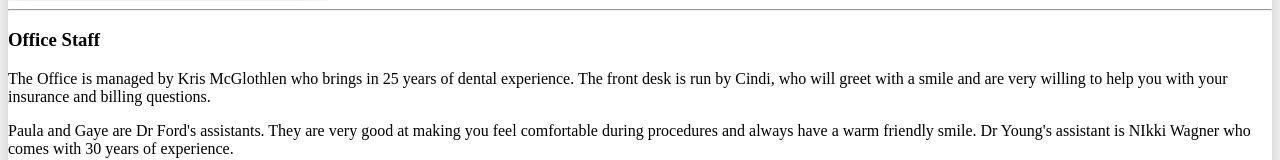
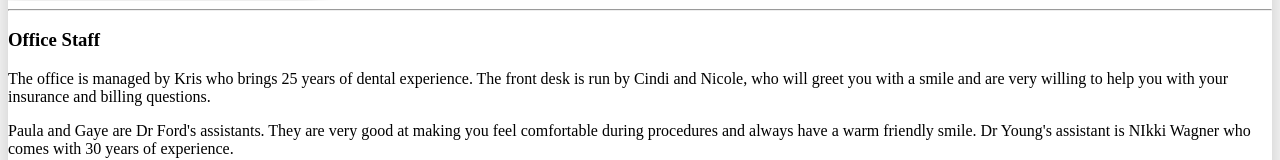
Before and after one commit to mrcrandell/vicksburgfamilydentistry-nuxt, a Nuxt app: page / in a window 1280 px wide. Shown: the part 3374-3534 px from the top of the page. Built offline with nearby package versions, Linux system fonts and the light colour scheme.

Commit message:
fixed up copy

```diff
--- a/app/components/SectionAboutUs.vue
+++ b/app/components/SectionAboutUs.vue
@@ -74,8 +74,8 @@
 
       <h3>Office Staff</h3>
       <p>
-        The Office is managed by Kris McGlothlen who brings in 25 years of
-        dental experience. The front desk is run by Cindi, who will greet with a
+        The office is managed by Kris who brings 25 years of dental experience.
+        The front desk is run by Cindi and Nicole, who will greet you with a
         smile and are very willing to help you with your insurance and billing
         questions.
       </p>
```
